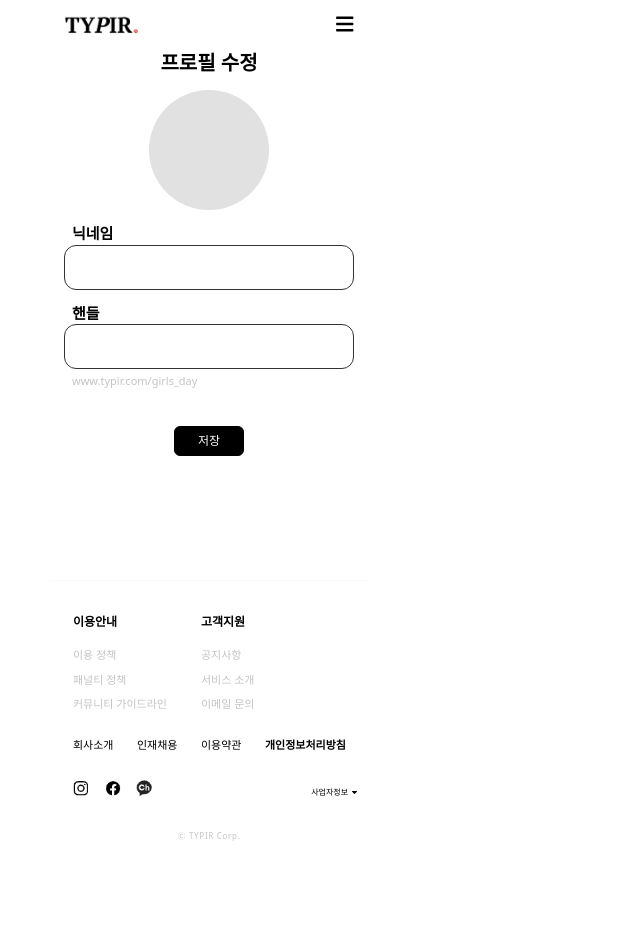
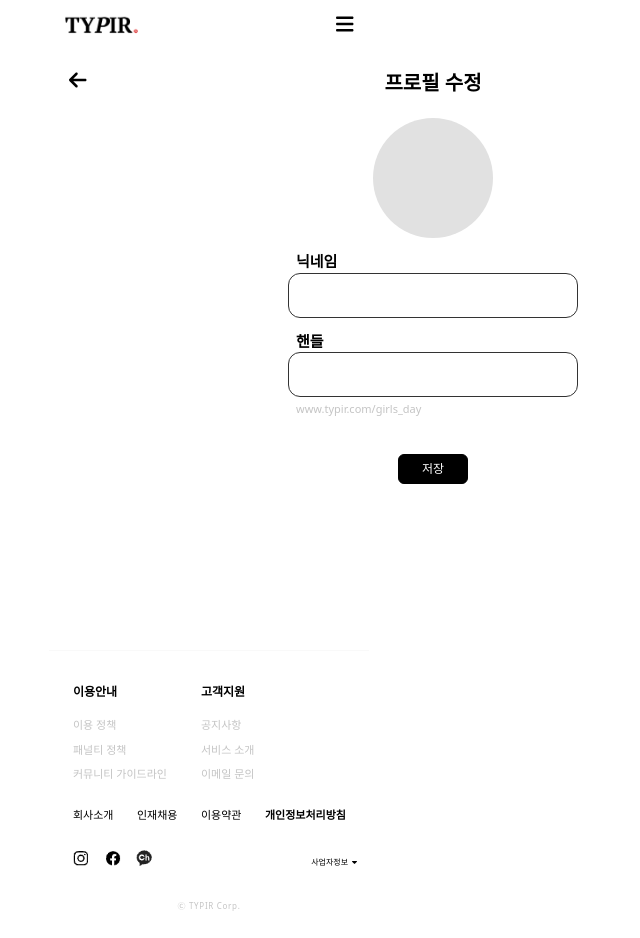
Before and after one commit to iamjinpark/TYPIR, a React (Vite) app: page /mypage/editProfile in a window 1280 px wide. Shown: the whole page, without its empty margins (207-847 px from the left). Before the commit the page ends 868 px from the top, so only its background shows below. Built offline with nearby package versions, Linux system fonts and the light colour scheme; a web font is replaced by a local one.

Commit message:
✨ [feat] 이전 페이지로 이동 기능 추가 #26

```diff
--- a/src/pages/EditProfile/EditProfile.jsx
+++ b/src/pages/EditProfile/EditProfile.jsx
@@ -1,3 +1,4 @@
+import Backward from '@/atoms/Backward/Backward';
 import CommonButton from '@/atoms/CommonButton/CommonButton';
 import CommonInput from '@/atoms/CommonInput/CommonInput';
 import HandleText from '@/atoms/HandleText/HandleText';
@@ -6,8 +7,14 @@ import TextContents from '@/atoms/TextContents/TextContents';
 
 function EditProfile() {
   return (
-    <div className="w-[320px] h-[500px] bg-white flex flex-col items-center mb-8">
-      <TextContents text="프로필 수정" fontWeight="font-bold" fontSize="text-[20px]" margin="mb-3" />
+    <div className="w-full h-[570px] bg-white flex flex-col items-center mb-8">
+      <div className="w-full flex justify-between p-5">
+        <div className="flex-1">
+          <Backward />
+        </div>
+        <TextContents text="프로필 수정" fontWeight="font-bold" fontSize="text-[20px]" />
+        <div className="flex-1"></div>
+      </div>
       <ProfileImage />
       <CommonInput text="닉네임" />
       <CommonInput text="핸들" />
```
